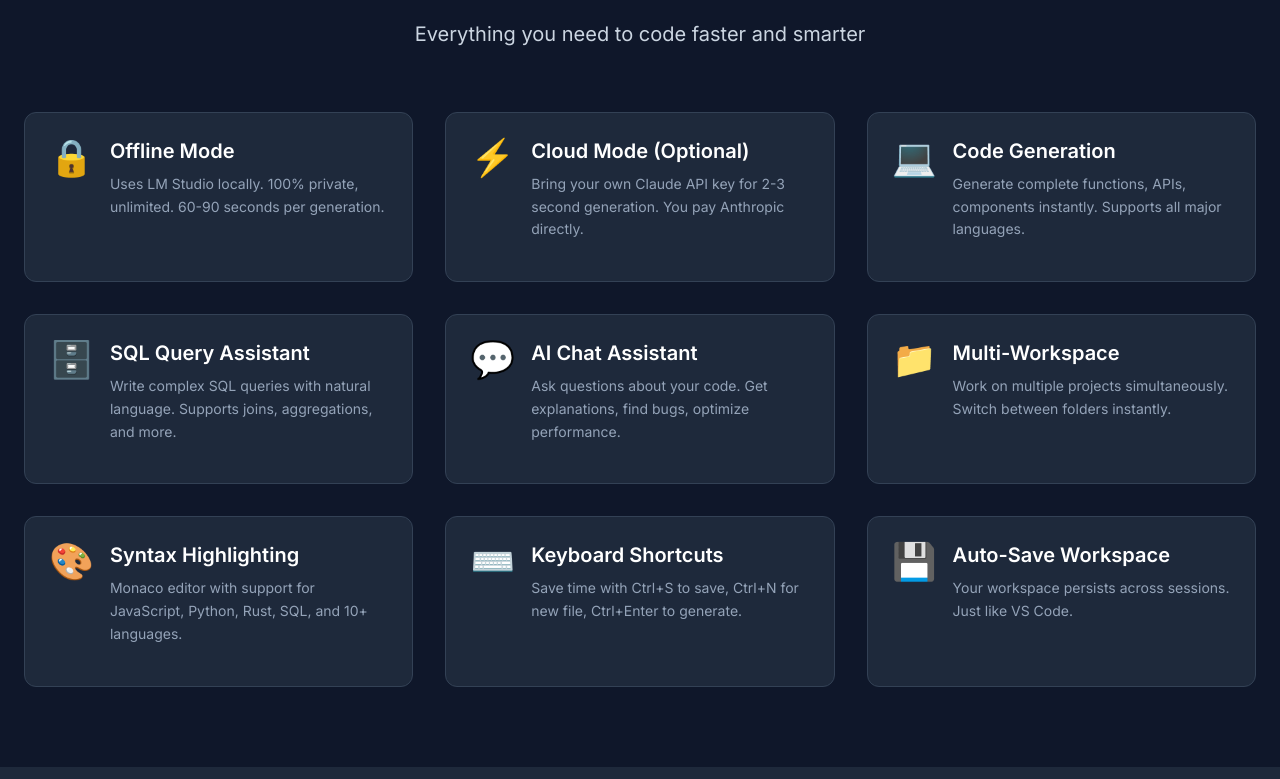
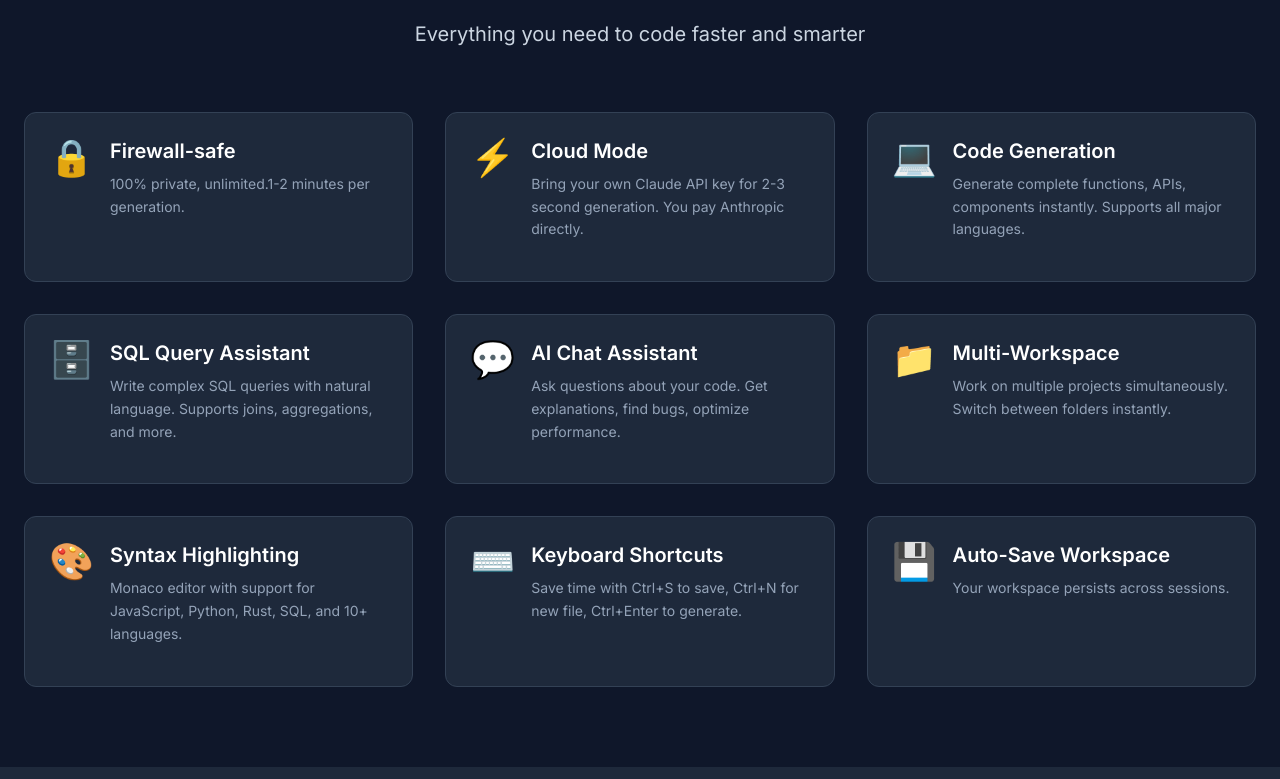
Before and after one commit to Edu124/Codeforge-ai, a Next.js app: page / in a window 1280 px wide. Shown: the part 2018-2797 px from the top of the page. Built offline with nearby package versions, Linux system fonts and the light colour scheme.

Commit message:
Updated page content

```diff
--- a/app/page.tsx
+++ b/app/page.tsx
@@ -90,13 +90,13 @@
           </div>
 
           <h1 className="text-5xl md:text-7xl font-bold mb-6 animate-fade-in">
-            Your <span className="gradient-text">Offline</span> AI
+            Your <span className="gradient-text">Private</span> AI
             <br />
             Code Assistant
           </h1>
 
           <p className="text-xl md:text-2xl text-slate-300 mb-12 max-w-3xl mx-auto animate-slide-up">
-            Code faster with AI. <span className="text-codeforge-green font-semibold">100% private</span>, works offline.
+            Code faster with AI. <span className="text-codeforge-green font-semibold">100% private</span>.
             <br />
             Generate code, write SQL, and get instant AI help.
           </p>
@@ -148,9 +148,9 @@
           <div className="grid md:grid-cols-4 gap-6">
             {[
               { icon: '🔒', title: '100% Private', desc: 'Your code never leaves your machine' },
-              { icon: '💰', title: 'No Subscriptions', desc: 'Download once, use unlimited' },
+              { icon: '💰', title: 'Own your software', desc: 'Download once, use unlimited' },
               { icon: '⚡', title: 'Fast Generation', desc: 'Generate code in seconds' },
-              { icon: '🌍', title: 'Works Offline', desc: 'No internet required for offline mode' },
+              { icon: '🌍', title: 'Firewall-safe', desc: 'Firewall-safe operation' },
             ].map((item, i) => (
               <div key={i} className="feature-card text-center">
                 <div className="text-5xl mb-4">{item.icon}</div>
@@ -178,12 +178,12 @@
             {[
               {
                 icon: '🔒',
-                title: 'Offline Mode',
-                desc: 'Uses LM Studio locally. 100% private, unlimited. 60-90 seconds per generation.',
+                title: 'Firewall-safe',
+                desc: '100% private, unlimited.1-2 minutes per generation.',
               },
               {
                 icon: '⚡',
-                title: 'Cloud Mode (Optional)',
+                title: 'Cloud Mode',
                 desc: 'Bring your own Claude API key for 2-3 second generation. You pay Anthropic directly.',
               },
               {
@@ -219,7 +219,7 @@
               {
                 icon: '💾',
                 title: 'Auto-Save Workspace',
-                desc: 'Your workspace persists across sessions. Just like VS Code.',
+                desc: 'Your workspace persists across sessions.',
               },
             ].map((feature, i) => (
               <div key={i} className="feature-card">
@@ -259,7 +259,7 @@
               {
                 step: '2',
                 title: 'Choose Your Mode',
-                desc: 'Offline mode (private) or Cloud mode (fast). Your choice.',
+                desc: 'Firewall-safe mode (private) or Cloud mode (fast). Your choice.',
                 icon: '⚙️'
               },
               {
@@ -368,7 +368,7 @@
             {[
               {
                 q: 'Is my code private and secure?',
-                a: 'Absolutely! When using offline mode, your code never leaves your computer. Everything runs locally on your machine. Even in cloud mode, only your prompts are sent to Claude API - your full codebase stays private on your computer.'
+                a: 'Absolutely! When using Firewall-safe mode, your code never leaves your computer. Everything runs locally on your machine. Even in cloud mode, only your prompts are sent to Claude API - your full codebase stays private on your computer.'
               },
               {
                 q: 'Do I need to create an account?',
@@ -380,7 +380,7 @@
               },
               {
                 q: 'How is this different from GitHub Copilot?',
-                a: 'Unlike Copilot, CodeForge AI works 100% offline (no internet needed), and gives you full control over your privacy. You can use it without sharing your code with any cloud service.'
+                a: 'Unlike Copilot, CodeForge AI works 100% Firewall-safe, and gives you full control over your privacy. You can use it without sharing your code with any cloud service.'
               },
               {
                 q: 'Can I use this commercially?',
@@ -437,7 +437,7 @@
                 <span className="font-bold text-lg">CodeForge AI</span>
               </div>
               <p className="text-slate-400 text-sm">
-                Your offline AI code assistant. Code faster, privately.
+                Your Private AI code assistant. Code faster, privately.
               </p>
             </div>
 
@@ -473,7 +473,7 @@
 
           <div className="border-t border-slate-800 pt-8 text-center text-sm text-slate-400">
             <p>© 2024 CodeForge AI. All rights reserved. Made with 💚 for developers.</p>
-            <p className="mt-2 text-xs">100% privacy-focused offline AI code assistant.</p>
+            <p className="mt-2 text-xs">100% privacy-focused AI code assistant.</p>
           </div>
         </div>
       </footer>
```
